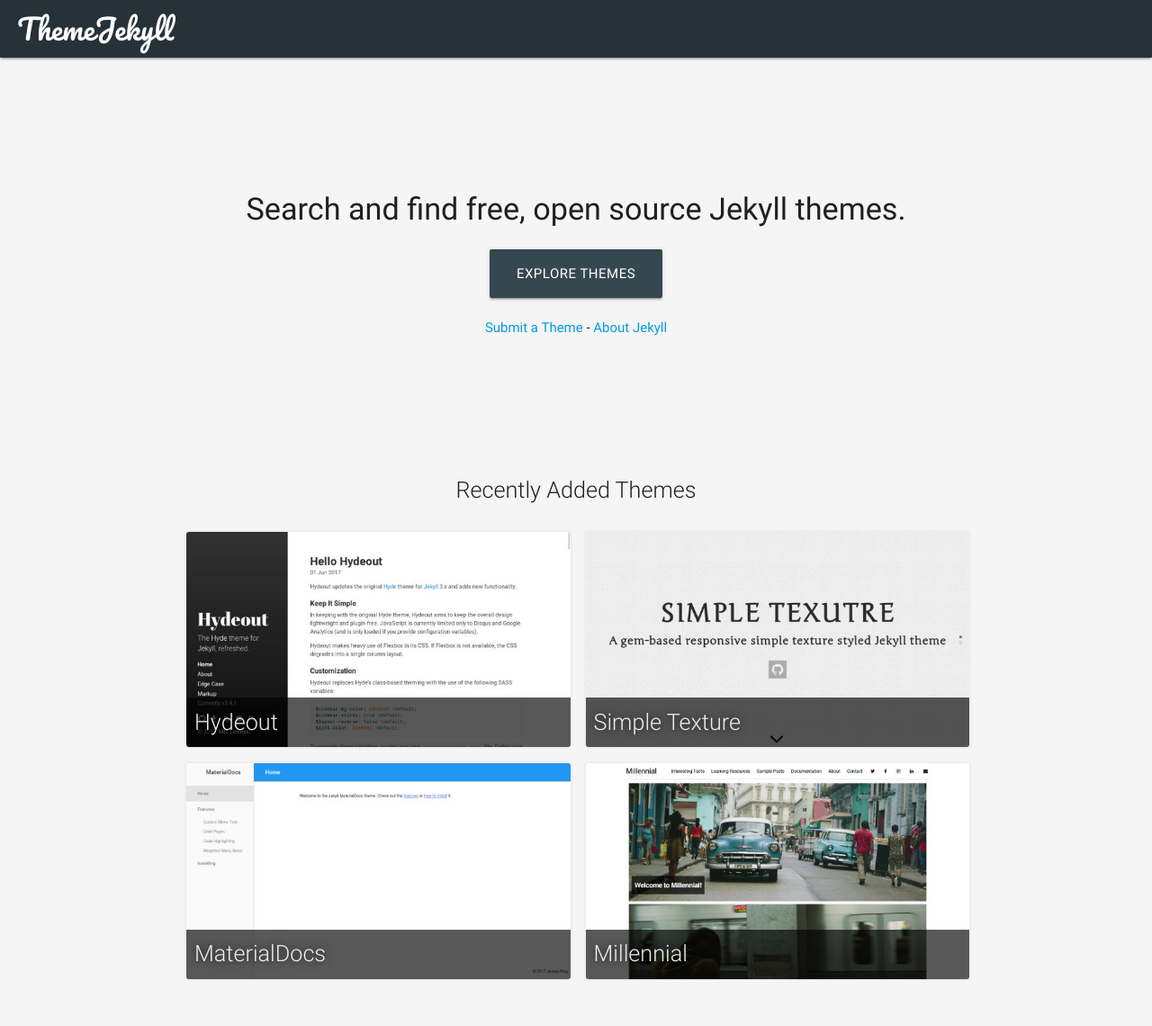
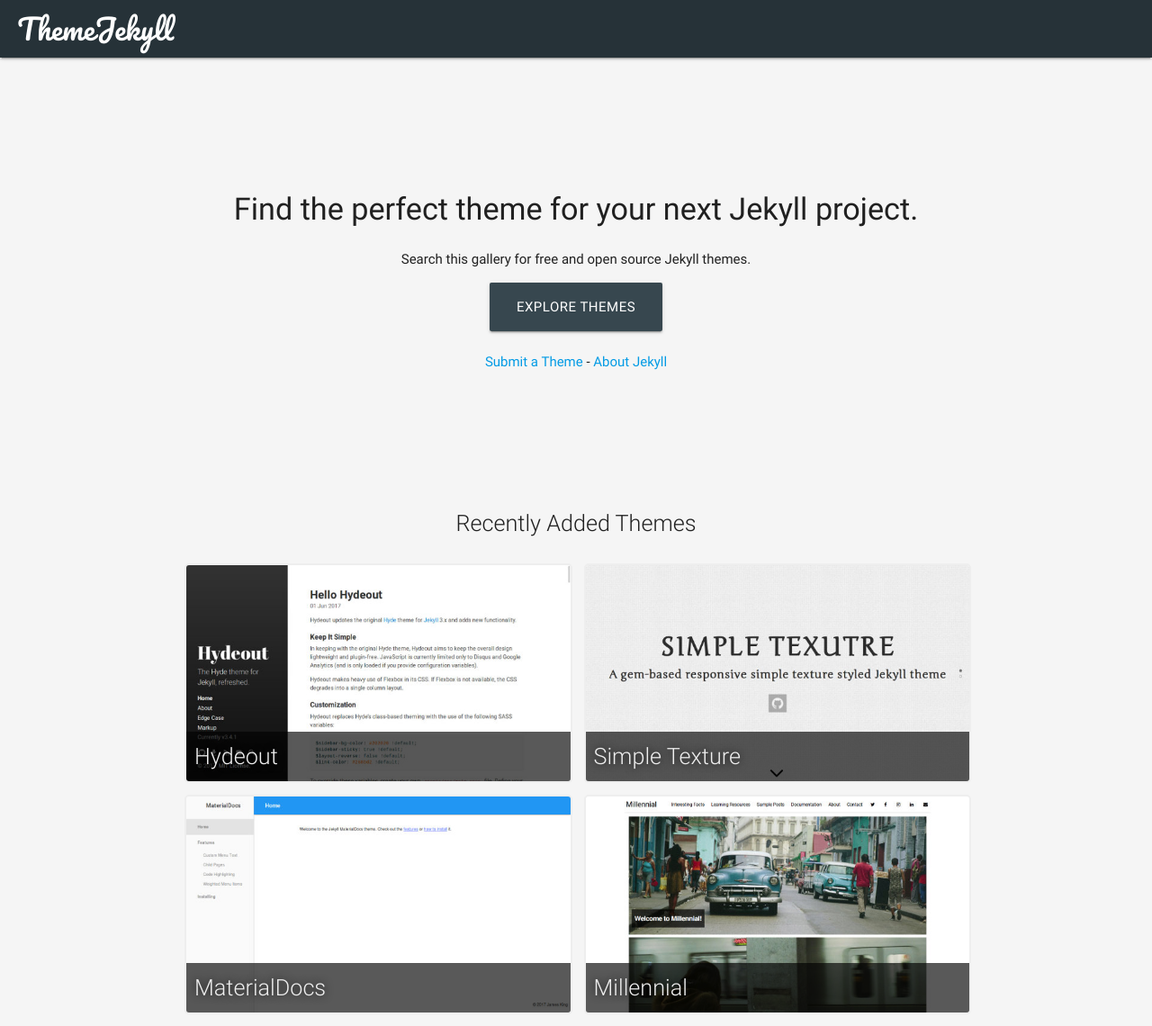
Before and after one commit to blazeu/themejekyll.github.io, a Jekyll site: the page built from index.html, in a window 1280 px wide and 1140 px high. Shown: the whole window at 90% size. Built offline with Jekyll 4.4.1, drawn with Linux system fonts in a browser that asks for light colours; nearby versions of some CDN libraries; a script that is not in the unit is left out; comment, search, counter and statistics services are not loaded.

Commit message:
Alter homepage text

```diff
--- a/index.html
+++ b/index.html
@@ -4,7 +4,8 @@
 ---
 
 <div class="container center-align">
-  <h1 class="mission">Search and find free, open source Jekyll themes.</h1>
+  <h1 class="mission">Find the perfect theme for your next Jekyll project.</h1>
+  <p>Search this gallery for free and open source Jekyll themes.</p>
   <a class="waves-effect waves-light btn-large" href="/themes">Explore Themes</a>
   <br><br>
   <a href="https://github.com/ThemeJekyll/themejekyll.github.io" target="_blank">Submit a Theme</a> - <a href="https://jekyllrb.com" target="_blank">About Jekyll</a>
```
